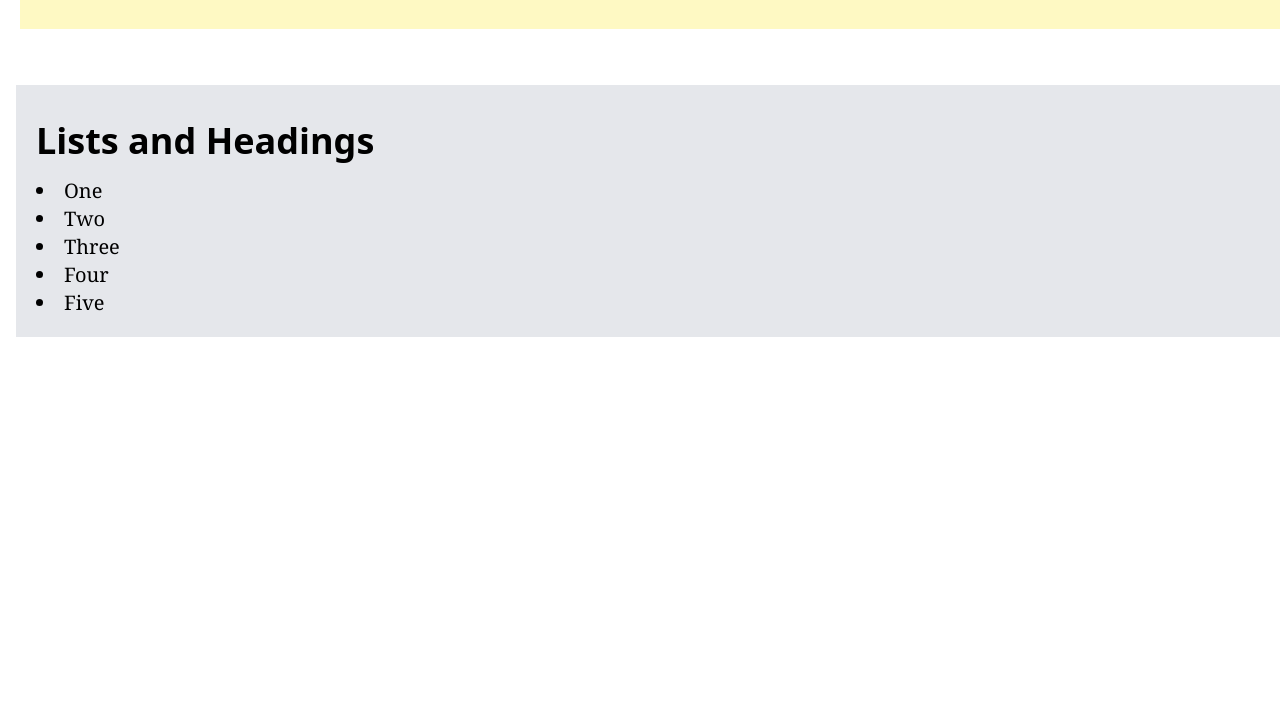
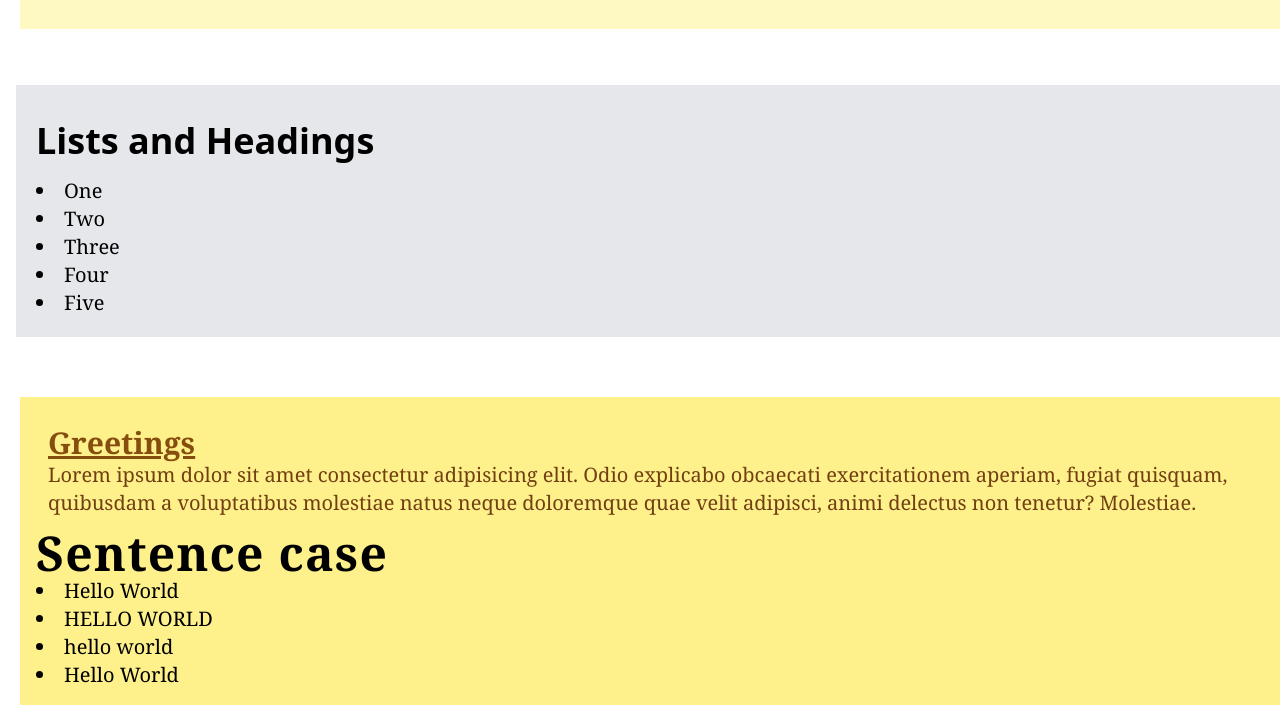
Before and after one commit to carrington-115/tailwindcss-course, a website: page src/practice-1/index-3.html in a window 1280 px wide. Shown: the part 1698-2423 px from the top of the page. Before the commit the page ends 2051 px from the top, so only its background shows below. Drawn offline with Linux system fonts and the light colour scheme.

Commit message:
completed with learning how to use text in tailwindcss

```diff
--- a/src/practice-1/index-3.html
+++ b/src/practice-1/index-3.html
@@ -122,5 +122,32 @@
         </ul>
       </div>
     </section>
+    <br />
+
+    <!--Other text commands-->
+    <section
+      class="container m-5 p-4 bg-yellow-200 font-serif flex flex-col box-border"
+    >
+      <div
+        class="box-border p-3 bg-transparent hover:bg-yellow-300 text-yellow-900 cursor-pointer"
+      >
+        <h3 class="text-3xl font-black text-yellow-800 underline">Greetings</h3>
+        <p class="text-xl font-medium">
+          Lorem ipsum dolor sit amet consectetur adipisicing elit. Odio
+          explicabo obcaecati exercitationem aperiam, fugiat quisquam, quibusdam
+          a voluptatibus molestiae natus neque doloremque quae velit adipisci,
+          animi delectus non tenetur? Molestiae.
+        </p>
+      </div>
+      <div>
+        <h1 class="font-extrabold text-5xl tracking-wide">Sentence case</h1>
+        <ul class="list-disc list-inside text-xl font-medium">
+          <li class="normal-case">Hello World</li>
+          <li class="uppercase">Hello World</li>
+          <li class="lowercase">Hello World</li>
+          <li class="capitalize">Hello World</li>
+        </ul>
+      </div>
+    </section>
   </body>
 </html>
```
Also changed, not shown: src/output.css.
